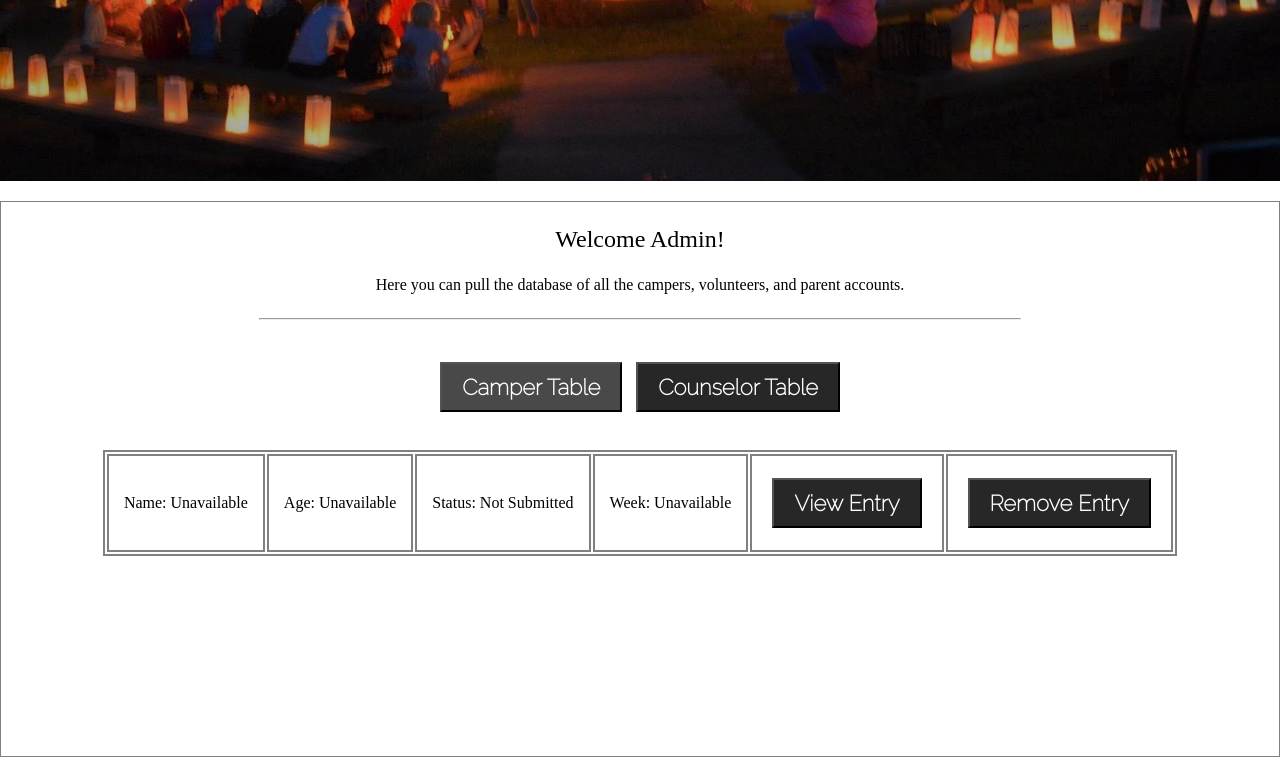
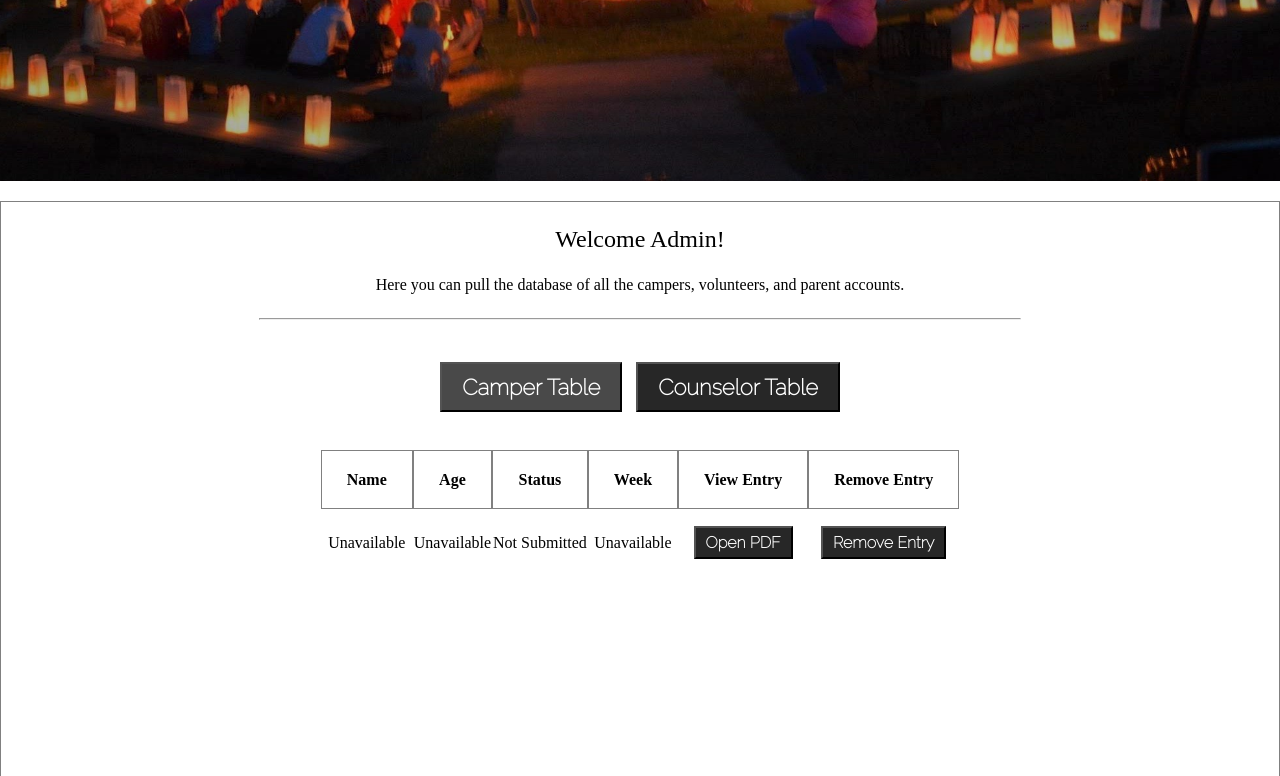
Before and after one commit to S-STEM-Team-5/server, a plain HTML site: page src/htmls/adminDashboard.html in a window 1280 px wide. Shown: the part 422-1198 px from the top of the page. Drawn offline with Linux system fonts and the light colour scheme; a web font is replaced by a local one.

Commit message:
Changes to the Admin dashboard.

```diff
--- a/src/htmls/adminDashboard.html
+++ b/src/htmls/adminDashboard.html
@@ -18,8 +18,7 @@
 		<div id="dashboard">
 			<!-- Welcome -->
 			<h2 id="welcome">Welcome ________!!</h2>
-			<p> Here you can pull the database of all the campers, volunteers, and parent accounts.
-			</p>
+			<p> Here you can pull the database of all the campers, volunteers, and parent accounts.</p>
 			<!-- Applicaton Manage -->
 			<hr class="shortHr"/>
 			<button id="camperTableButton"> Camper Table </button>
@@ -30,24 +29,42 @@
 			<!-- Table -->
 			<table id="camperTable">
 				<tr>
-					<td><p class="CamperName"> Name: Unavailable </p></td>
-					<td><p class="CamperAge"> Age: Unavailable </p></td>
-					<td><p class="approvalStatus"> Status: Not Submitted </p></td>
-					<td><p class="weekToGo"> Week: Unavailable </p></td>
-					<td><button class="viewEntryButton"> View Entry </button></td>
-					<td><button class="removeEntryButton"> Remove Entry </button></td>
+					<th scope="col"><p class="CamperName"> Name </p></th>
+					<th scope="col"><p class="CamperAge"> Age </p></th>
+					<th scope="col"><p class="approvalStatus"> Status</p></th>
+					<th scope="col"><p class="weekToGo"> Week </p></th>
+					<th scope="col"> View Entry </th>
+					<th scope="col"> Remove Entry </th>
+				</tr>
+				<tr>
+					<td><p class="CamperName"> Unavailable </p></td>
+					<td><p class="CamperAge"> Unavailable </p></td>
+					<td><p class="approvalStatus"> Not Submitted </p></td>
+					<td><p class="weekToGo"> Unavailable </p></td>
+					<td><button class="viewEntryButton userToolButton"> Open PDF </button></td>
+					<td><button class="removeEntryButton userToolButton"> Remove Entry </button></td>
 				</tr>
 			</table>
 			<table id="counselorTable">
 				<tr>
-					<td><p class="CounselorName"> Name: Unavailable </p></td>
-					<td><p class="CounselorAge"> Age: Unavailable </p></td>
-					<td><p class="CounselorAge"> Previously Worked: Unavailable </p></td>
-					<td><p class="CounselorAge"> Has Car: Unavailable </p></td>
-					<td><p class="approvalStatus"> Status: Not Submitted </p></td>
-					<td><p class="weekToWork"> Weeks: Unavailable </p></td>
-					<td><button class="viewEntryButton"> View Entry </button></td>
-					<td><button class="removeEntryButton"> Remove Entry </button></td>
+					<th scope="col"><p class="CounselorName"> Name </p></th>
+					<th scope="col"><p class="CounselorAge"> Age </p></th>
+					<th scope="col"><p class="CounselorAge"> Prev. Worked </p></th>
+					<th scope="col"><p class="CounselorAge"> Has Car </p></th>
+					<th scope="col"><p class="approvalStatus"> Status</p></th>
+					<th scope="col"><p class="weeksToWork"> Weeks </p></th>
+					<th scope="col"> View Entry </th>
+					<th scope="col"> Remove Entry </th>
+				</tr>
+				<tr>
+					<td><p class="CounselorName"> Unavailable </p></td>
+					<td><p class="CounselorAge"> Unavailable </p></td>
+					<td><p class="CounselorAge"> Unavailable </p></td>
+					<td><p class="CounselorAge"> Unavailable </p></td>
+					<td><p class="approvalStatus"> Not Submitted </p></td>
+					<td><p class="weekToWork"> Unavailable </p></td>
+					<td><button class="viewEntryButton userToolButton"> Open PDF </button></td>
+					<td><button class="removeEntryButton userToolButton"> Remove Entry </button></td>
 				</tr>
 			</table>
 		</div>
--- a/src/scripts/landingPage.js
+++ b/src/scripts/landingPage.js
@@ -34,6 +34,9 @@ function initPromptButtons() {
 		clearAllInputs()
 	});
 	document.getElementById("sPassword").oninput = function() {
+		resetErrorMessages();
+	};
+	document.getElementById("sEmail").oninput = function() {
 		resetErrorMessages();
 	};
 }
--- a/src/styles/adminDashboard.css
+++ b/src/styles/adminDashboard.css
@@ -43,6 +43,11 @@ button {
 	font-family: RalewayThin;
 	font-weight: bold;
 }
+.userToolButton {
+	font-size: 16px;
+	padding: 5px 10px 5px 10px;
+	margin: 1em 5px 1em 5px;
+}
 .smallButtons {
 	font-size: 16px;
 	display: none;
@@ -66,12 +71,12 @@ hr {
 }
 table {
 	margin: 0 auto;
-	border: 2px solid gray;
-	border-spacing: 2px;
+	border: 0px solid gray;
+	border-spacing: 0px;
 }
-td {
-	border: 2px solid gray;
-	padding: 0px 15px 0px 15px;
+th {
+	border: 1px solid gray;
+	padding: 0px 25px 0px 25px;
 }
 .removeApplicationButton, .viewApplicationButton {
 	font-size: 18px;
```
